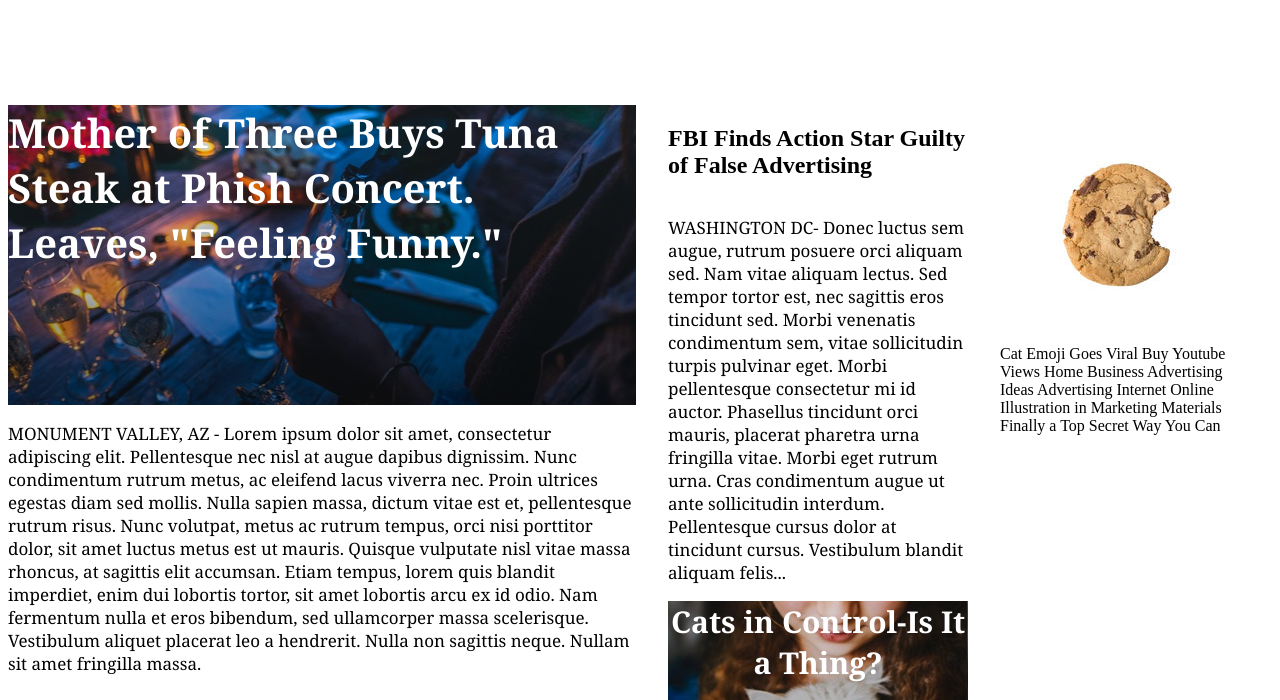
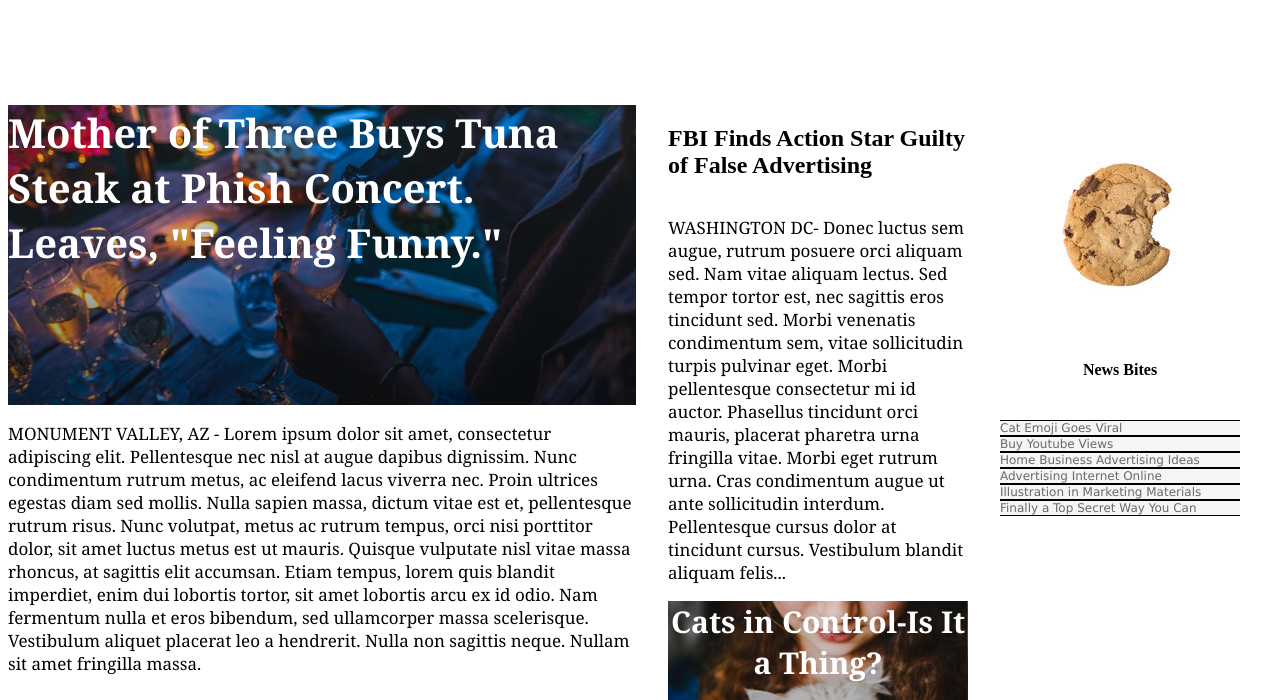
Before and after one commit to tlally/MyTimes, a plain HTML site: page index.html in a window 1280 px wide. Shown: the part 100-800 px from the top of the page. Drawn offline with Linux system fonts and the light colour scheme.

Commit message:
Working on third column

```diff
--- a/index.html
+++ b/index.html
@@ -83,6 +83,7 @@
     <!-- Small Column -->
     <div class="column small">
       <img src="./resources/images/img-news-bite.png" alt="Chocolate Chip Cookie">
+      <h3>News Bites</h3>
       <div class="news-bites">
         <span class="bite">Cat Emoji Goes Viral </span>
         <span class="bite">Buy Youtube Views</span>
--- a/resources/css/style.css
+++ b/resources/css/style.css
@@ -12,6 +12,13 @@ div {
 h2 {
   display: block
   font-weight: bold;
+}
+
+h3 {
+  font-size: 16px;
+  font-weight: bold;
+  text-align: center;
+  margin-bottom: 41px;
 }
 
 /* Header */
@@ -115,6 +122,7 @@ font-family: verdana;
   font-size: 40px;
   text-align: left;
   background-image: url("../images/img-story-main.png");
+  margin-top: 0px;
 }
 
 .narrative {
@@ -154,5 +162,19 @@ font-family: verdana;
   height: 250px;
 }
 
+.column .small {
+  display: flex;
+  flex-direction: column;
+}
+
+.column .bite {
+  border-top: 1px solid black;
+  border-bottom: 1px solid black;
+  background-color: WhiteSmoke;
+  font-family: Verdana;
+  font-size: 12px;
+  color: DimGray;
+  display: flex;
+}
 
 /* Footer */
```
